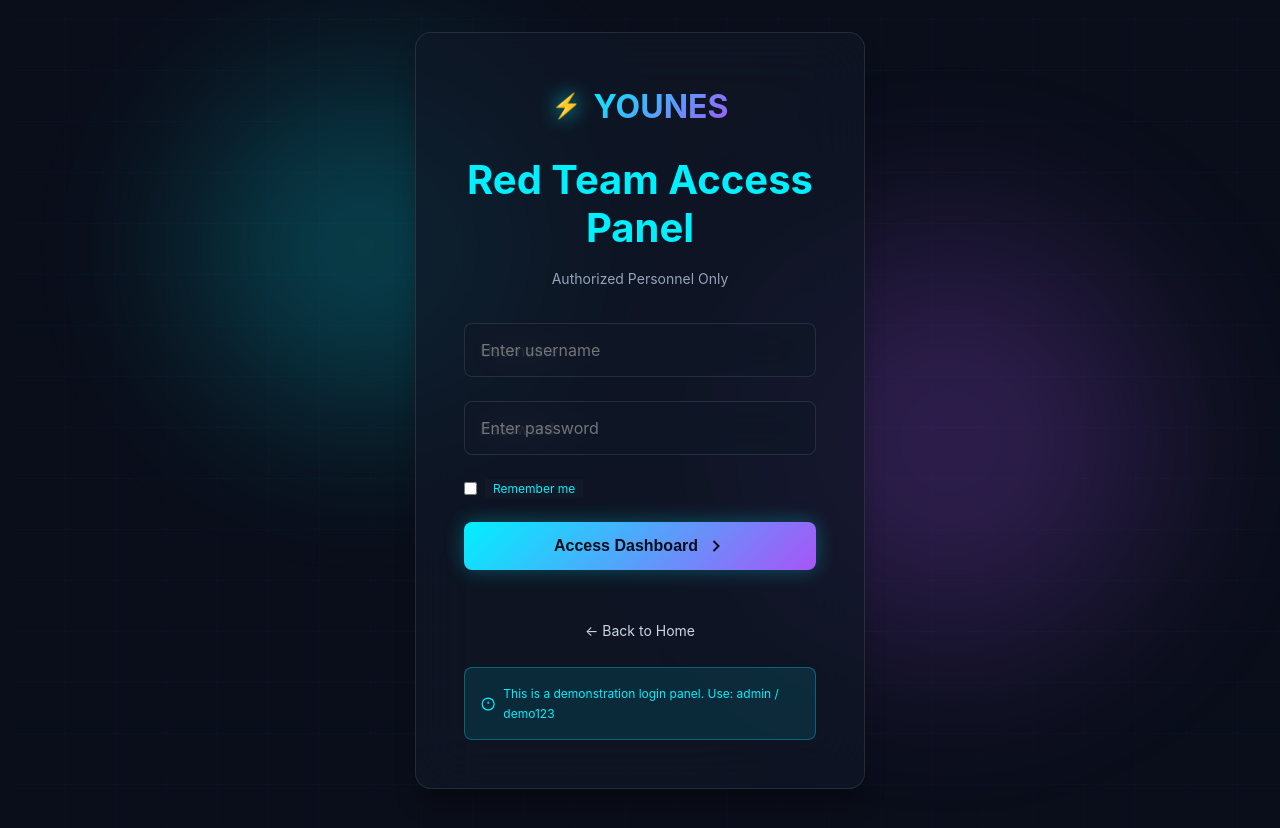
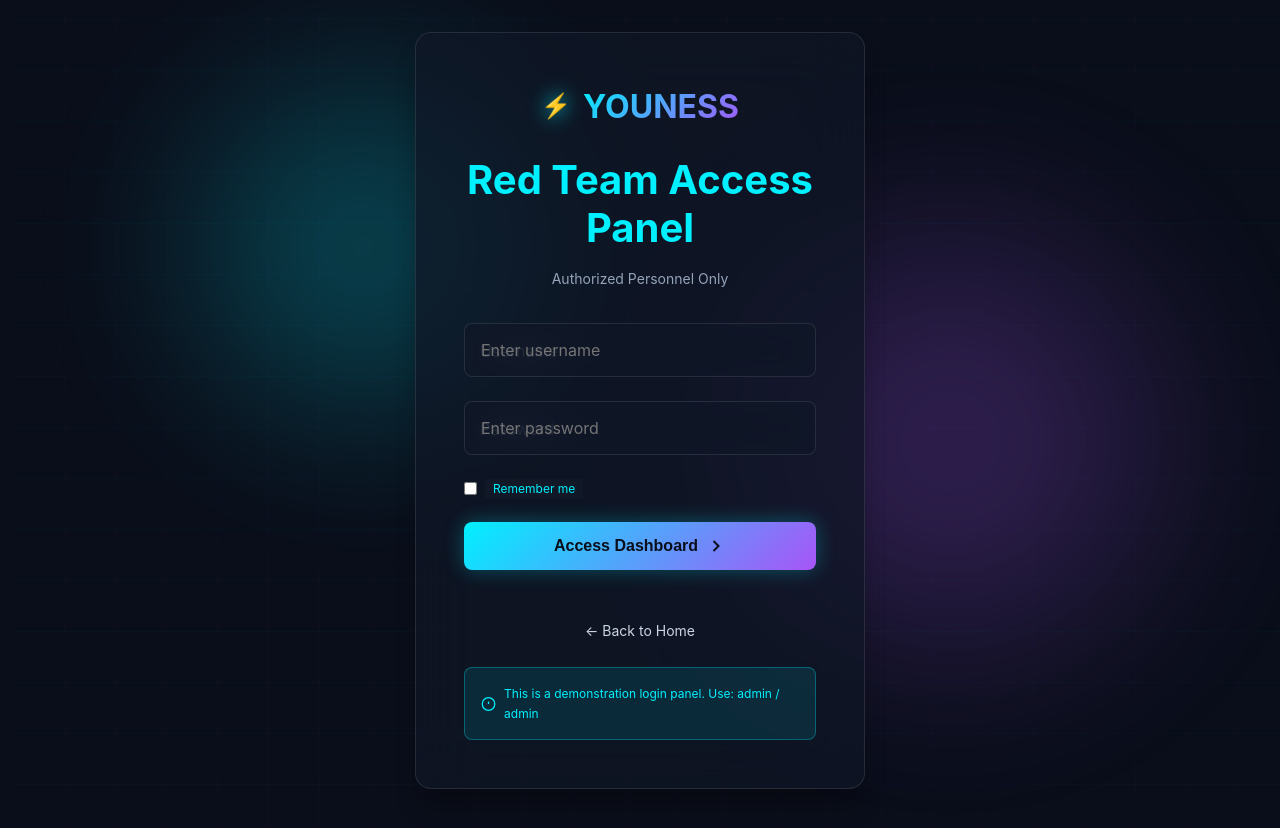
Before and after one commit to Anonymous25-25/Web-Site10, a plain HTML site: page login.html in a window 1280 px wide. Drawn offline with Linux system fonts and the light colour scheme.

Commit message:
Update title and login credentials in login.html

```diff
--- a/login.html
+++ b/login.html
@@ -3,7 +3,7 @@
 <head>
     <meta charset="UTF-8">
     <meta name="viewport" content="width=device-width, initial-scale=1.0">
-    <title>Red Team Access - Younes</title>
+    <title>Red Team Access - Youness</title>
     <link rel="stylesheet" href="style.css">
 </head>
 <body class="login-page">
@@ -18,7 +18,7 @@
             <div class="login-header">
                 <div class="logo-large">
                     <span class="logo-icon">⚡</span>
-                    <span class="logo-text">YOUNES</span>
+                    <span class="logo-text">YOUNESS</span>
                 </div>
                 <h2>Red Team Access Panel</h2>
                 <p>Authorized Personnel Only</p>
@@ -59,7 +59,7 @@
                     <circle cx="12" cy="12" r="10" stroke="var(--neon-cyan)" stroke-width="2"/>
                     <path d="M12 8V12M12 16H12.01" stroke="var(--neon-cyan)" stroke-width="2"/>
                 </svg>
-                <span>This is a demonstration login panel. Use: admin / demo123</span>
+                <span>This is a demonstration login panel. Use: admin / admin</span>
             </div>
         </div>
     </div>
```
